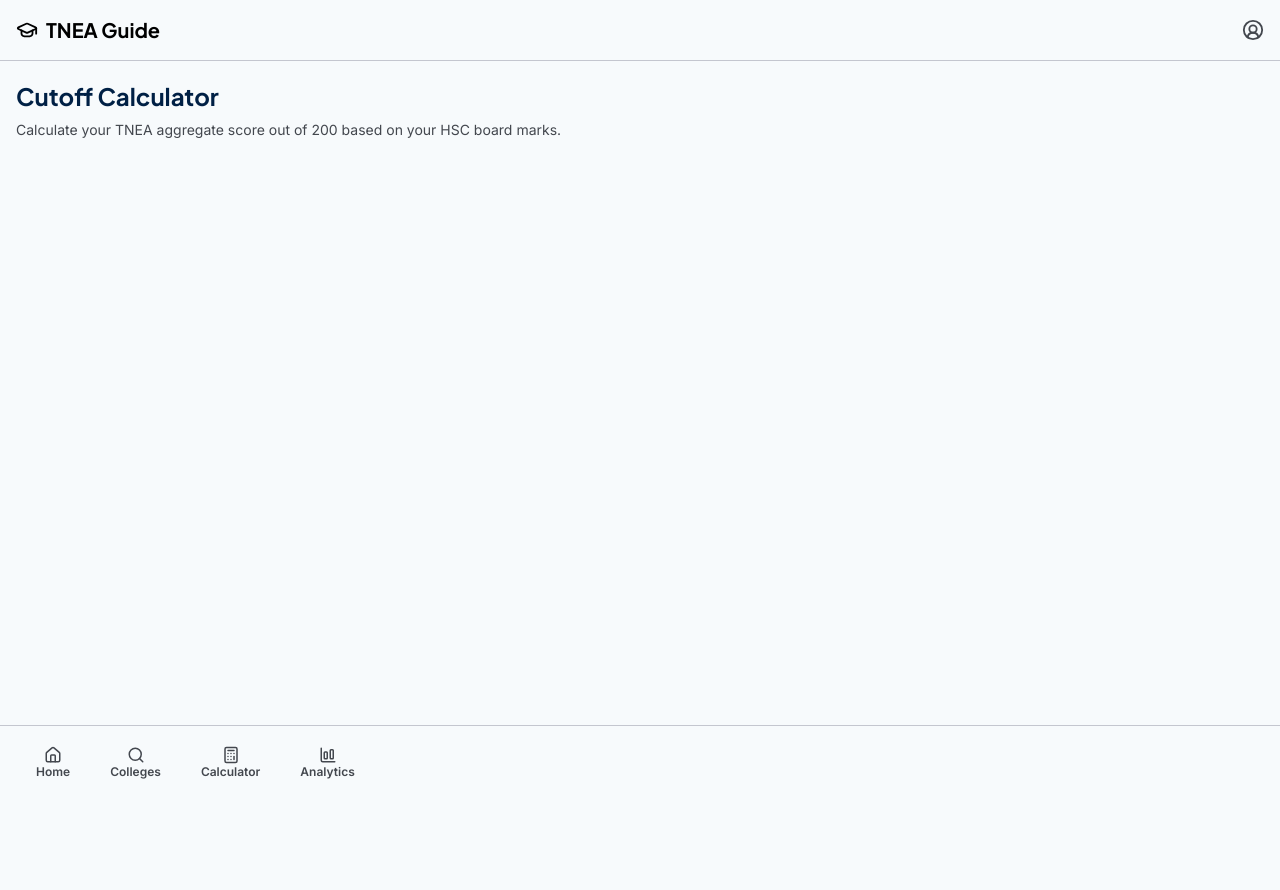
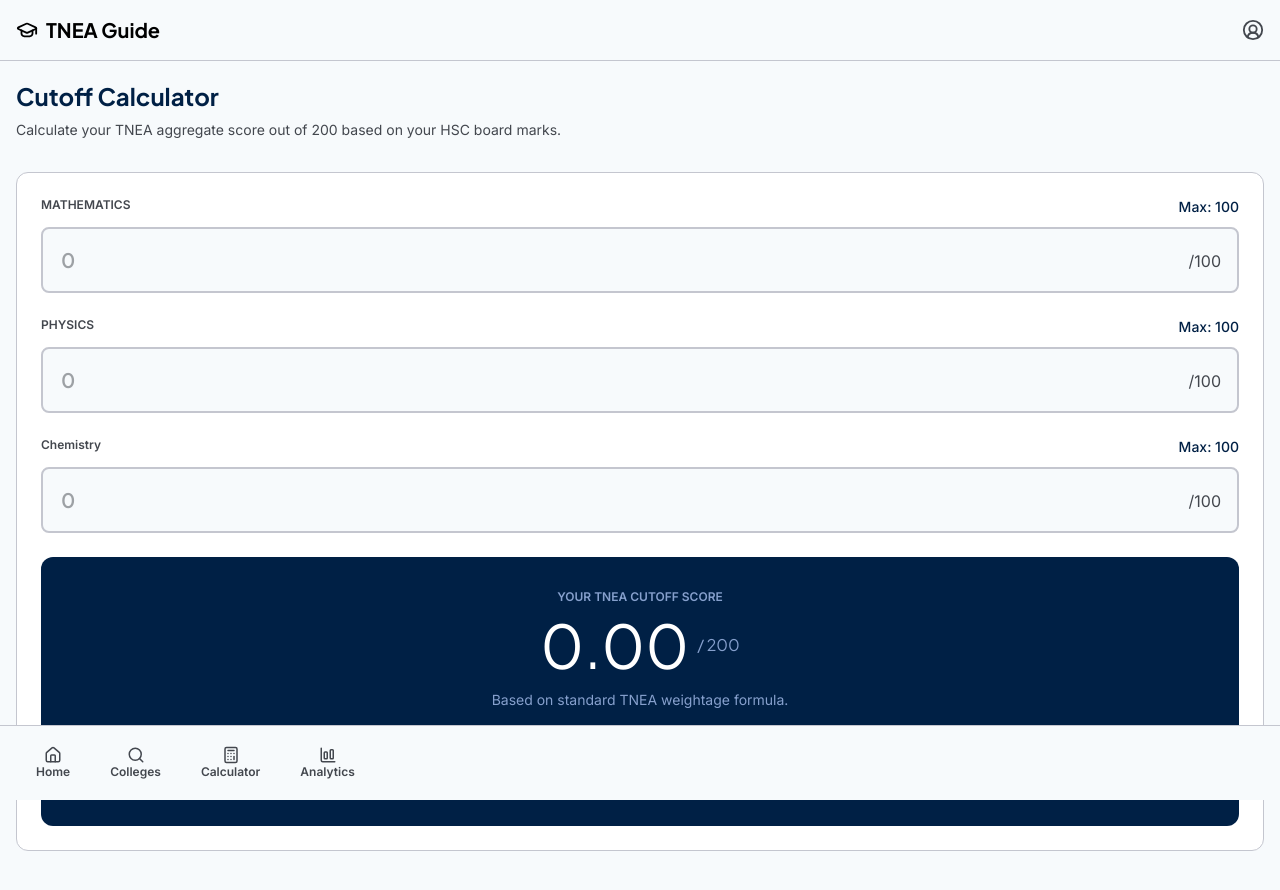
Before and after one commit to uthiramuthu29/TNEACollege, a React app in the folder frontend/: page /cutoff-calc in a window 1280 px wide. Shown: the top 890 px of the page. Before the commit the page ends 800 px from the top, so only its background shows below. Built offline with nearby package versions, Linux system fonts and the light colour scheme; the HTML template or start-up script is replaced by a standard one.

Commit message:
Calculator

```diff
--- a/frontend/src/components/CollegeCard.jsx
+++ b/frontend/src/components/CollegeCard.jsx
@@ -15,16 +15,16 @@
   };
 
   return (
-    <div className="college-card bg-white border border-[#C4C6CF] rounded-2xl p-6 ">
+    <div className="college-card bg-white border border-ash-border rounded-2xl p-6 ">
       <img className="mb-6" src={CollegeCardImg} />
       <div className="content">
-        <span className="text-[10px] font-inter leading-3.75 text-[#005231] bg-[#9FF5C1] rounded-sm px-1 py-1 ">
+        <span className="text-[10px] font-inter leading-3.75 text-[#005231] bg-light-green rounded-sm px-1 py-1 ">
           {college.code}
         </span>
         <h2 className="text-[20px] font-plus leading-7 text-[navy-dark] font-semibold mt-2.5 mb-2.5 wrap-break-word ">
           {college.name}
         </h2>
-        <h3 className="text-[14px] flex items-center gap-1 font-arta leading-6 text-[#43474E]">
+        <h3 className="text-[14px] flex items-center gap-1 font-arta leading-6 text-blackish-ash">
         <MapPin size={14} />{college.district}
         </h3>
         <div className="flex justify-end">
--- /dev/null
+++ b/frontend/src/components/CutoffCalculator.jsx
@@ -0,0 +1,50 @@
+import { Search } from "lucide-react";
+
+export default function CutoffCalculator() {
+    return (
+        <div className="bg-white border border-ash-border rounded-xl p-6 " >
+            <div className="mb-6 ">
+                <div className="flex mb-2.5 justify-between ">
+                    <h4 className="text-[12px] leading-4 font-inter font-semibold text-blackish-ash uppercase " >Mathematics</h4>
+                    <p className="text-[14px] leading-5 font-inter font-medium text-navy-dark" >Max: 100</p>
+                </div>
+                <div className="relative">
+                    <input className="bg-[#F7FAFC] w-full font-plus text-[20px] font-semibold text-blackish-ash border-2 border-ash-border rounded-lg px-4.5 py-4  " type="number" placeholder="0" />
+                    <span className="text-[16px] leading-6 font-inter text-blackish-ash absolute top-1/3 right-4.5 " >/100</span>
+                </div>
+            </div>
+            <div className="mb-6 ">
+                <div className="flex mb-2.5 justify-between ">
+                    <h4 className="text-[12px] leading-4 font-inter font-semibold text-blackish-ash uppercase " >Physics</h4>
+                    <p className="text-[14px] leading-5 font-inter font-medium text-navy-dark" >Max: 100</p>
+                </div>
+                <div className="relative">
+                    <input className="bg-[#F7FAFC] w-full font-plus text-[20px] font-semibold text-blackish-ash border-2 border-ash-border rounded-lg px-4.5 py-4  " type="number" placeholder="0" />
+                    <span className="text-[16px] leading-6 font-inter text-blackish-ash absolute top-1/3 right-4.5 " >/100</span>
+                </div>
+            </div>
+            <div className="mb-6 ">
+                <div className="flex mb-2.5 justify-between ">
+                    <h4 className="text-[12px] leading-4 font-inter font-semibold text-blackish-ash " >Chemistry</h4>
+                    <p className="text-[14px] leading-5 font-inter font-medium text-navy-dark" >Max: 100</p>
+                </div>
+                <div className="relative">
+                    <input className="bg-[#F7FAFC] w-full font-plus text-[20px] font-semibold text-blackish-ash border-2 border-ash-border rounded-lg px-4.5 py-4  " type="number" placeholder="0" />
+                    <span className="text-[16px] leading-6 font-inter text-blackish-ash absolute top-1/3 right-4.5 " >/100</span>
+                </div>
+            </div>
+
+            <div className="score bg-navy-dark rounded-xl p-8 ">
+                <p className="text-[12px] leading-4 font-semibold font-inter text-[#86A0CD] mb-2.5 text-center  " >YOUR TNEA CUTOFF SCORE</p>
+                <h2 className="text-[60px] leading-14.75 font-normal font-plus text-white mb-4 flex justify-center items-center  ">0.00<span className="text-[16px] leading-6 text-[#86A0CD] ml-2 " >/ 200</span></h2>
+                <p className="text-[14px] leading-5 font-normal font-inter text-[#86A0CD] mb-6 text-center  ">Based on standard TNEA weightage
+                    formula.</p>
+                <button className="flex items-center gap-4  text-[16px] leading-7 font-bold font-inter text-center text-navy-dark bg-white px-8 py-4 rounded-lg  " >
+                    <Search size={22} />
+                    Find Best Matching
+                    Colleges
+                </button>
+            </div>
+        </div>
+    );
+}
--- a/frontend/src/components/Header.jsx
+++ b/frontend/src/components/Header.jsx
@@ -3,7 +3,7 @@
 
 export default function Header() {
   return (
-    <header className="p-4 bg-[#F7FAFC] border-b border-b-ash-border fixed w-full ">
+    <header className="p-4 bg-[#F7FAFC] border-b border-b-ash-border fixed w-full z-50 ">
       <div className="flex justify-between items-center ">
         <Link to='/' className="logo flex items-center gap-2 text-[navy-dark] ">
           <GraduationCap size={22} />
--- a/frontend/src/components/Navbar.jsx
+++ b/frontend/src/components/Navbar.jsx
@@ -10,9 +10,9 @@
   ];
   return (
     <div className="fixed bottom-0 w-full bg-[#F7FAFC] ">
-      <ul className="flex p-4 border-t border-t-[#C4C6CF] ">
+      <ul className="flex p-4 border-t border-t-ash-border ">
         {navLinks.map((navLink) => (
-          <NavLink to={navLink.link} key={navLink.id} className="text-[12px] text-[#43474E] font-inter font-semibold leading-4 px-5 py-1 ">
+          <NavLink to={navLink.link} key={navLink.id} className="text-[12px] text-blackish-ash font-inter font-semibold leading-4 px-5 py-1 ">
             {navLink.icon}
             {navLink.name}
           </NavLink>
--- a/frontend/src/components/Schedule.jsx
+++ b/frontend/src/components/Schedule.jsx
@@ -1,4 +1,4 @@
-import { SubHeading } from "../resuableChunks/Typography";
+import { GreenPill, SubHeading } from "../resuableChunks/Typography";
 
 export default function Schedule() {
   return (
@@ -8,15 +8,15 @@
         <button className="text-[12px] leading-4 font-semibold font-inter text-[#0A6C44]">VIEW TIMELINE</button>
       </div>
       <div className="active-upcoming border border-ash-border rounded-xl  ">
-        <div className="flex items-center gap-4 bg-[#F1F4F6] rounded-xl px-4 py-5.5   ">
+        <div className="flex items-center gap-4 bg-[#F1F4F6] rounded-t-xl border-b border-b-ash-border px-4 py-5.5   ">
           <p className="text-[10px] bg-navy-dark leading-5 font-bold font-inter text-white px-3.5 py-1 rounded-lg ">JUL <br /><span className="text-[18px] leading-5.5 ">15</span></p>
           <div className="phase-details">
             <p className="text-[12px] leading-4 font-inter font-semibold text-navy-dark " >CURRENT PHASE</p>
             <p className="text-[14px] leading-5 font-plus text-light-black" >Rank List Publication</p>
           </div>
-          <p className="text-[10px] leading-5 font-inter font-bold text-dark-green bg-light-green rounded-lg px-2 py-1 ml-auto " >Active</p>
+          <GreenPill>Active</GreenPill>
         </div>
-        <ul className="p-4 bg-[#EBEEF0] rounded-xl  " >
+        <ul className="p-4 bg-[#EBEEF0] rounded-b-xl  " >
           <li className="flex items-center gap-4 mb-4   " >
             <span className="w-2 h-2 rounded-full bg-[#74777F] " ></span>
             <div className="flex-1">
--- a/frontend/src/pages/CalculatorPage.jsx
+++ b/frontend/src/pages/CalculatorPage.jsx
@@ -1,3 +1,4 @@
+import CutoffCalculator from "../components/CutoffCalculator";
 import { PageHeading, PagePara } from "../resuableChunks/Typography";
 
 export default function CalculatorPage() {
@@ -8,6 +9,7 @@
                 <PagePara>Calculate your TNEA aggregate score out of
                     200 based on your HSC board marks.</PagePara>
             </div>
+            <CutoffCalculator />
         </div>
     )
 }
--- a/frontend/src/resuableChunks/Typography.jsx
+++ b/frontend/src/resuableChunks/Typography.jsx
@@ -1,21 +1,28 @@
-export function PageHeading({ children }){
-    return(
+export function PageHeading({ children }) {
+    return (
         <h2 className="text-[24px] leading-8 font-bold font-plus text-navy-dark mb-2 ">
-          {children}
+            {children}
         </h2>
     );
 }
 
-export function PagePara({ children }){
-    return(
+export function PagePara({ children }) {
+    return (
         <p className="text-[14px] leading-5 font-inter text-blackish-ash ">
-          {children}
+            {children}
         </p>
     );
 }
 
-export function SubHeading({ children }){
-    return(
-        <h3 className="text-[20px] leading-7 font-semibold font-plus text-[navy-dark]" >{children}</h3>
+export function SubHeading({ children, className = "" }) {
+    return (
+        <h3 className={`text-[20px] leading-7 font-semibold font-plus text-[navy-dark] ${className}`} >{children}</h3>
     );
 }
+
+
+export function GreenPill({ children, className="" }) {
+    return (
+        <p className="text-[10px] leading-5 font-inter font-bold text-dark-green bg-light-green rounded-lg px-2 py-1 ml-auto " >{children}</p>
+    );
+}
```
Also changed, not shown: frontend/src/components/TrendingColleges.jsx (+21 -4 lines), frontend/src/assets/anna-univ.png (added).
